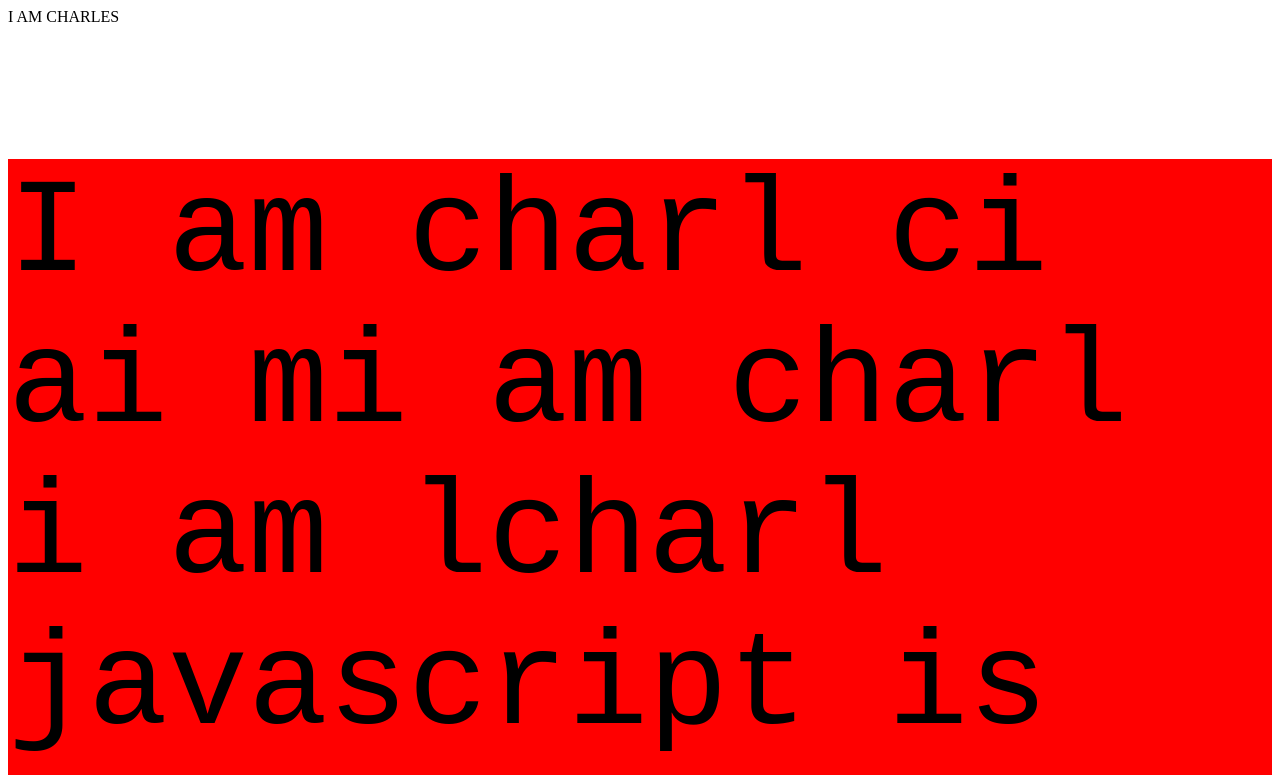
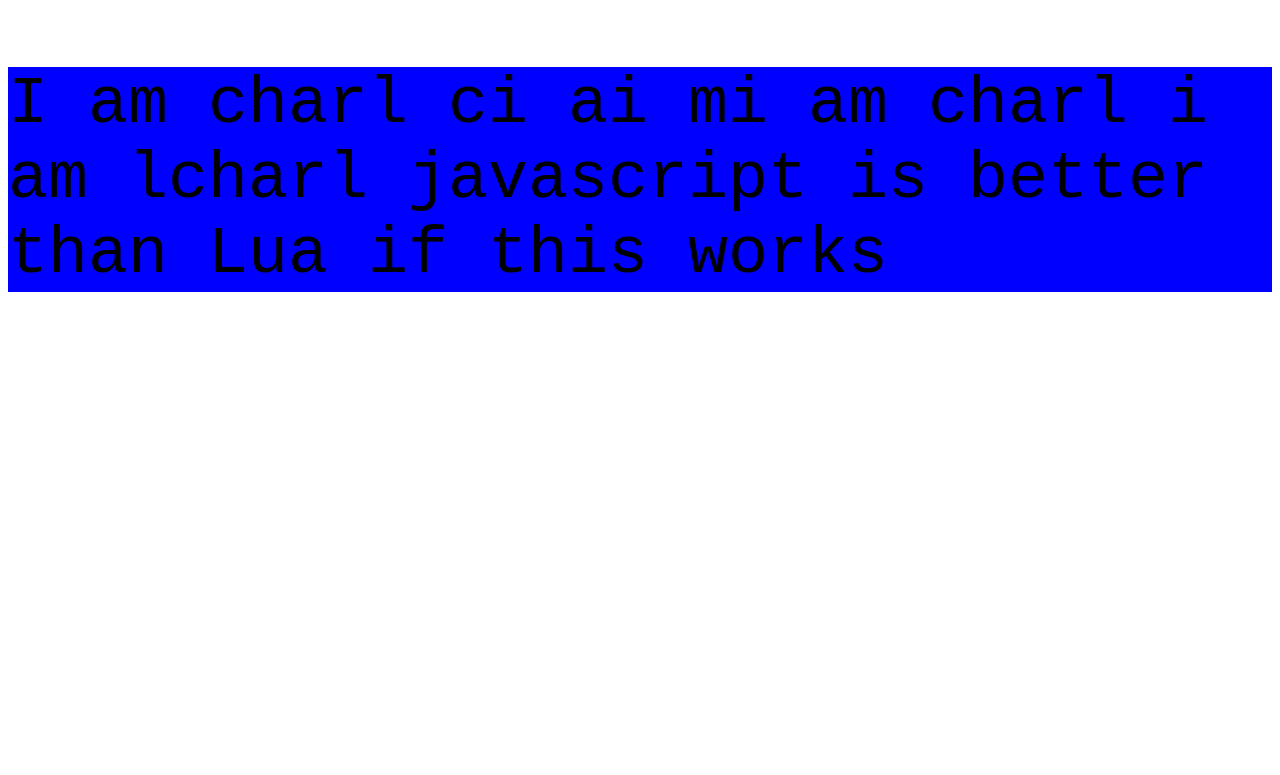
Before and after one commit to dino-mite/dino-mite.github.io, a plain HTML site: page index.html in a window 1280 px wide. Shown: the top 775 px of the page. Drawn offline with Linux system fonts and the light colour scheme.

Commit message:
Test fix

```diff
--- a/index.html
+++ b/index.html
@@ -1,7 +1,7 @@
 <!DOCTYPE html>
 <html>
 <Head>
-I AM CHARLES
+<title>I AM CHARLES</title>
 </Head>
   <Body>
     <p>
@@ -12,8 +12,8 @@
     <style>
       p {
         font-family: monospace;
-        font-size: 100pt;
-        background: red;
+        font-size: 50pt;
+        background: blue;
         font-color: white;
       }
     </style>
```
